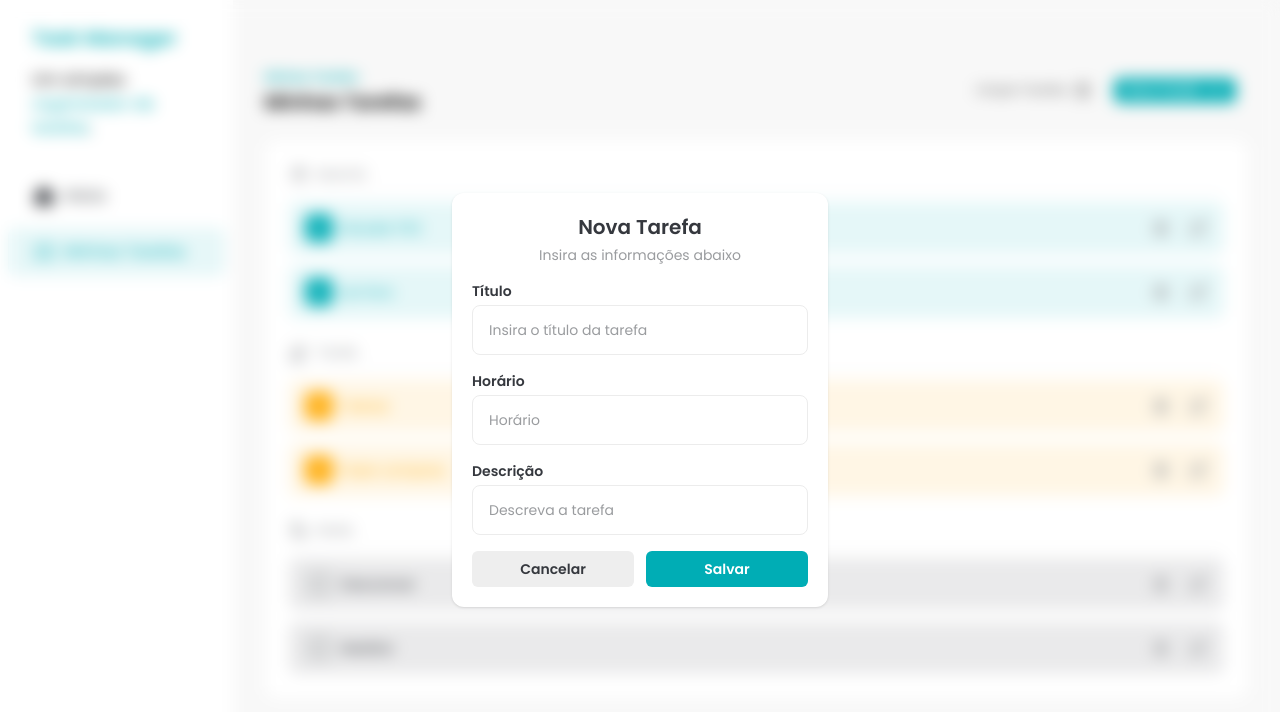
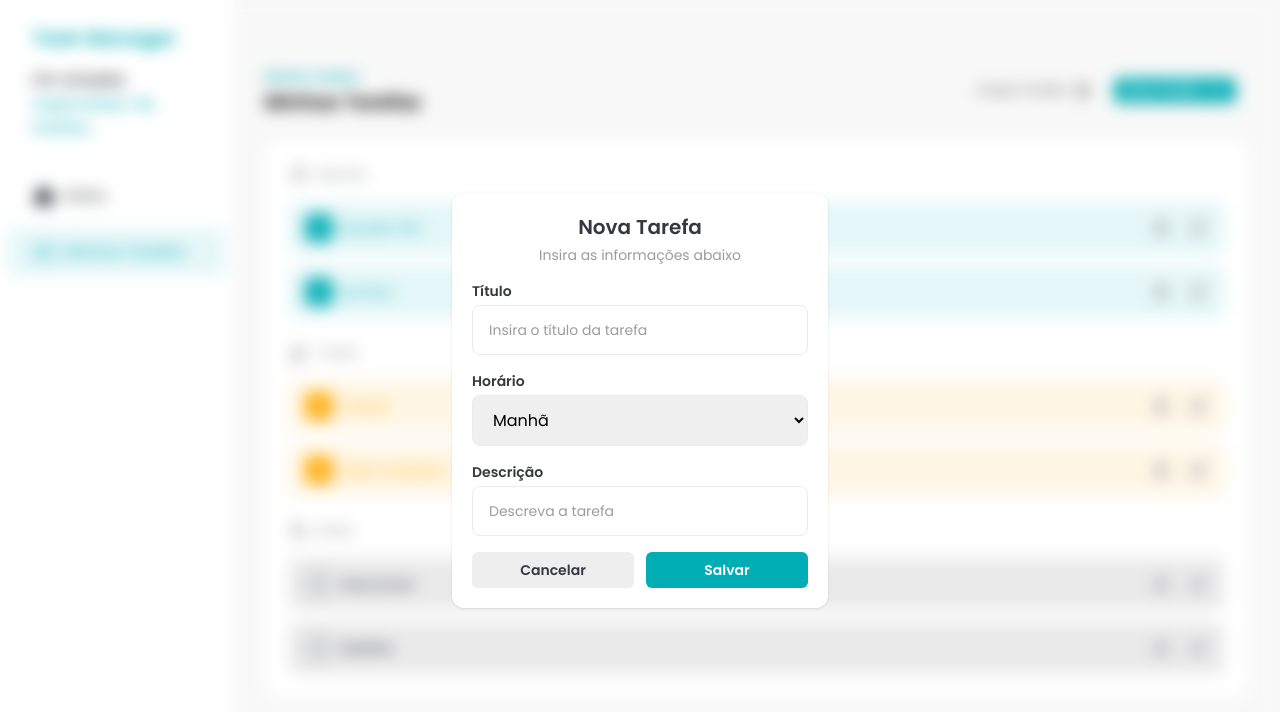
Before and after one commit to deibsoncogo/task-manager-web-fsc, a React (Vite) app: page / in a window 1280 px wide. Both pictures are taken after a click on the button "Nova Tarefa". Shown: the top 712 px of the page. Built offline with nearby package versions, Linux system fonts and the light colour scheme.

Commit message:
feat: criação do component select

```diff
--- a/src/components/AddTaskDialog.jsx
+++ b/src/components/AddTaskDialog.jsx
@@ -3,6 +3,7 @@
 import { CSSTransition } from "react-transition-group"
 import { Button } from "./Button"
 import { Input } from "./Input"
+import { Select } from "./Select"
 import "./AddTaskDialog.css"
 
 export const AddTaskDialog = ({ isOpen, handleClose }) => {
@@ -38,7 +39,7 @@
                   placeholder="Insira o título da tarefa"
                 />
 
-                <Input id="time" label="Horário" placeholder="Horário" />
+                <Select id="time" label="Horário" />
 
                 <Input
                   id="description"
--- /dev/null
+++ b/src/components/Select.jsx
@@ -0,0 +1,19 @@
+import { Label } from "./Label"
+
+export const Select = ({ id, label, ...rest }) => {
+  return (
+    <div className="flex flex-col space-y-1 text-left">
+      <Label htmlFor={id}>{label}</Label>
+
+      <select
+        id={id}
+        className="rounded-lg border border-solid border-[#ececec] px-4 py-3 outline-[#00adb5] placeholder:text-sm placeholder:text-[#9a9c9f]"
+        {...rest}
+      >
+        <option value="morning">Manhã</option>
+        <option value="afternoon">Tarde</option>
+        <option value="evening">Noite</option>
+      </select>
+    </div>
+  )
+}
```
